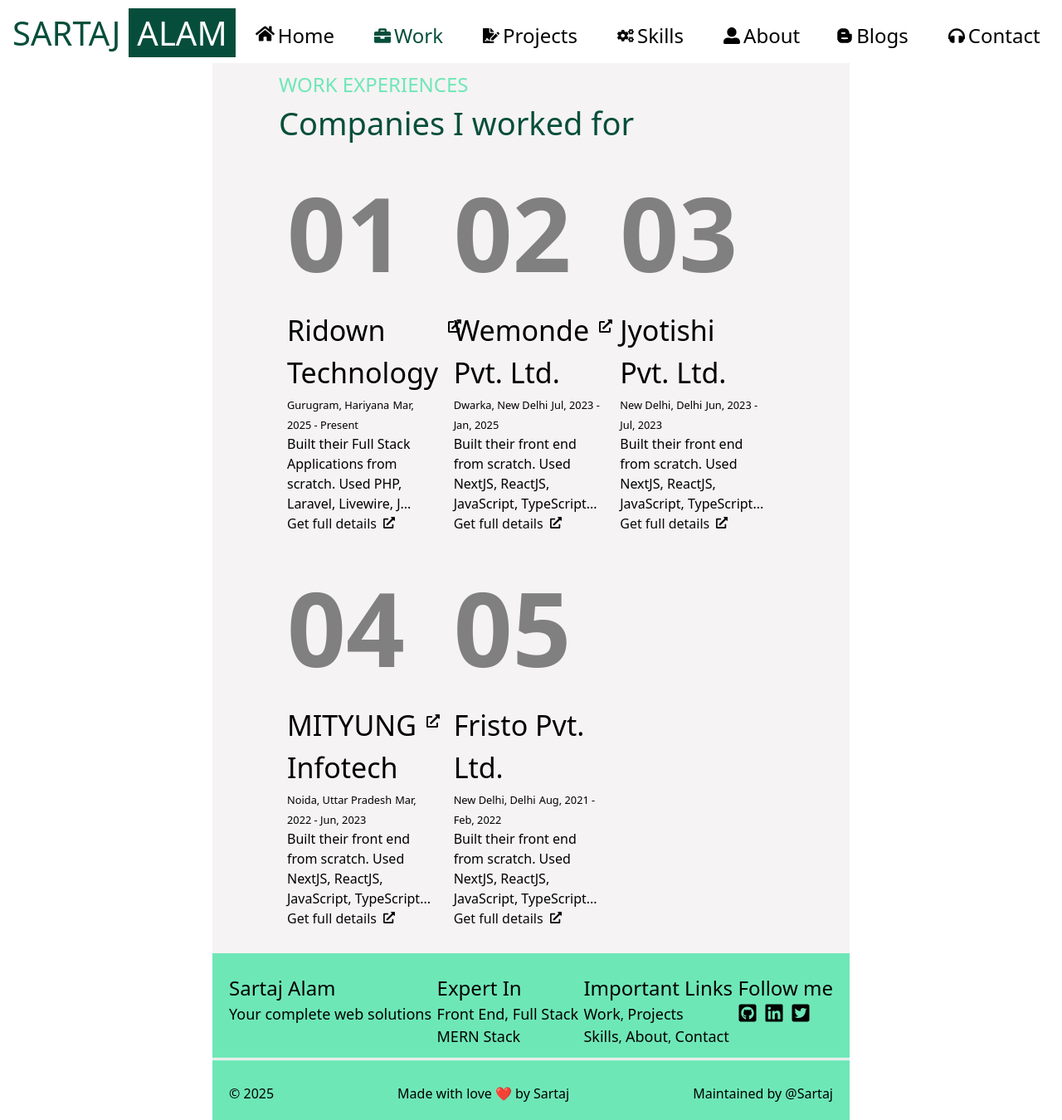
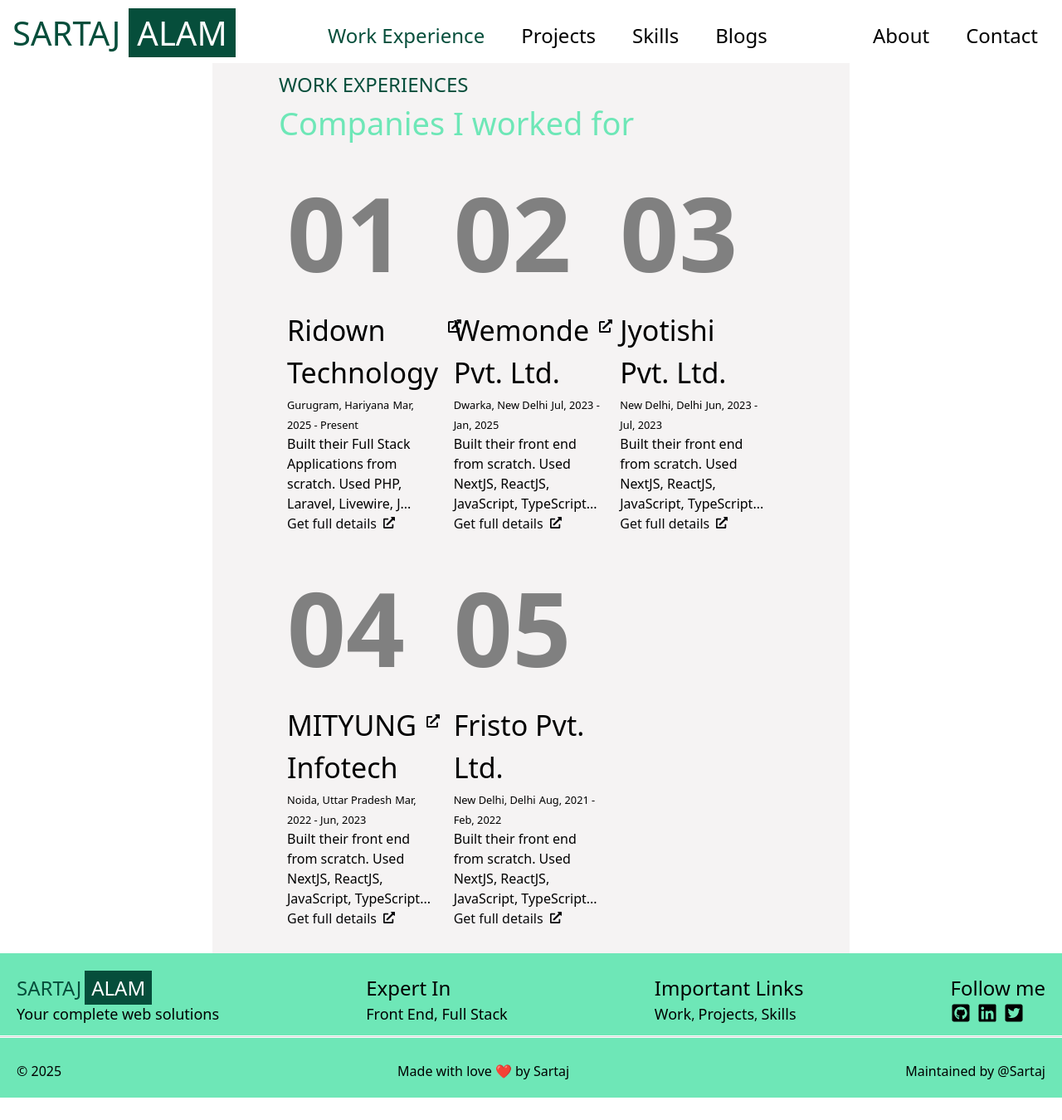
Before and after one commit to sak03/sartaj.dev, a Next.js app: page /work-experience in a window 1280 px wide. Shown: the whole page at 83% size. After the commit the page ends 1323 px from the top, so only its background shows below. Built offline with nearby package versions, Linux system fonts and the light colour scheme.

Commit message:
home work exp fixed

```diff
--- a/src/app/layout.js
+++ b/src/app/layout.js
@@ -122,8 +122,10 @@
                     </div>
                     <main id="main-content" className="layout-section main-content-centered" tabIndex={-1}>
                         {children}
+                    </main>
+                    <div className="layout-footer">
                         <Footer />
-                    </main>
+                    </div>
                 </div>
             </body>
         </html>
--- a/src/components/Footer.js
+++ b/src/components/Footer.js
@@ -1,3 +1,4 @@
+import Link from 'next/link';
 import React from 'react'
 import { FaGithubSquare, FaLinkedin, FaTwitterSquare } from "react-icons/fa";
 
@@ -7,20 +8,22 @@
     <footer className='bg-white' role="contentinfo" aria-label="Site Footer">
       <div className='px-5 footer-section py-3'>
         <div className='mt-3'>
-          <h3 className='footer-item'>Sartaj Alam</h3>
+          <div className="header-brand-part flex items-center pointer">
+            <Link href={'/'} className="pointer footer-brand-name" aria-label="Go to homepage">
+              <span className='footer-brand-name1'>SARTAJ</span><span className='footer-brand-name2 ml-1 px-2 py-1'>ALAM</span>
+            </Link>
+          </div>
           <p className='footer-sub-item'>Your complete web solutions</p>
         </div>
         <div className='mt-3'>
           <h3 className='footer-item'>Expert In</h3>
           <p className='footer-sub-item'>Front End, Full Stack</p>
-          <p className='footer-sub-item'>MERN Stack</p>
         </div>
         <div className='mt-3'>
           <h3 className='footer-item'>Important Links</h3>
           <nav aria-label="Footer Important Links">
             <ul>
-              <li><a href="/work-experience" className='footer-sub-item'>Work</a>, <a href="/projects" className='footer-sub-item'>Projects</a></li>
-              <li><a href="/skills" className='footer-sub-item'>Skills</a>, <a href="/about" className='footer-sub-item'>About</a>, <a href="/contact" className='footer-sub-item'>Contact</a></li>
+              <li><a href="/work-experience" className='footer-sub-item'>Work</a>, <a href="/projects" className='footer-sub-item'>Projects</a>, <a href="/skills" className='footer-sub-item'>Skills</a></li>
             </ul>
           </nav>
         </div>
--- a/src/components/Header.js
+++ b/src/components/Header.js
@@ -1,7 +1,6 @@
 "use client"
 import Link from 'next/link';
 import { usePathname } from 'next/navigation';
-import { FaBriefcase, FaCogs, FaFileSignature, FaHeadphones, FaHome, FaUserAlt, FaBloggerB } from "react-icons/fa";
 import MobileSidebar from './MobileSidebar';
 
 
@@ -11,30 +10,34 @@
   return (
     <header className='header-brand' role="banner" aria-label="Site Header">
       <nav aria-label="Main Navigation" role="navigation" className="w-full flex items-center justify-between">
-        <Link href={'/'} className="pointer brand-name" aria-label="Go to homepage">
-          <span className='brand-name1'>SARTAJ</span><span className='brand-name2'>ALAM</span>
-        </Link>
+        {/* Brand */}
+        <div className="header-brand-part flex items-center pointer">
+          <Link href={'/'} className="pointer brand-name" aria-label="Go to homepage">
+            <span className='brand-name1'>SARTAJ</span><span className='brand-name2'>ALAM</span>
+          </Link>
+        </div>
+        {/* Center: Work, Projects, Skills, Blogs */}
         <div className='flex my-2 header-item-div' role="menubar">
-          <Link href={'/'} legacyBehavior>
-            <a role="menuitem" tabIndex={0} aria-current={pathName === '/' ? 'page' : undefined} className={`header-item${pathName === '/' ? "-active" : ""} flex`}> <FaHome className='mt-1 mx-1' style={{ fontSize: "23px" }} /> Home </a>
-          </Link>
           <Link href={'/work-experience'} legacyBehavior>
-            <a role="menuitem" tabIndex={0} aria-current={pathName === '/work-experience' ? 'page' : undefined} className={`header-item${pathName === '/work-experience' ? "-active" : ""} mx-1 flex`}><FaBriefcase className='mt-2 mx-1' style={{ fontSize: "20px" }} /> Work</a>
+            <a role="menuitem" tabIndex={0} aria-current={pathName === '/work-experience' ? 'page' : undefined} className={`header-item${pathName === '/work-experience' ? "-active" : ""} mx-1 flex`}>Work Experience</a>
           </Link>
           <Link href={'/projects'} legacyBehavior>
-            <a role="menuitem" tabIndex={0} aria-current={pathName === '/projects' ? 'page' : undefined} className={`header-item${pathName === '/projects' ? "-active" : ""} flex`}><FaFileSignature className='mt-2 mx-1' style={{ fontSize: "20px" }} /> Projects</a>
+            <a role="menuitem" tabIndex={0} aria-current={pathName === '/projects' ? 'page' : undefined} className={`header-item${pathName === '/projects' ? "-active" : ""} flex`}>Projects</a>
           </Link>
           <Link href={'/skills'} legacyBehavior>
-            <a role="menuitem" tabIndex={0} aria-current={pathName === '/skills' ? 'page' : undefined} className={`header-item${pathName === '/skills' ? "-active" : ""} mx-1 flex`}><FaCogs className='mt-2 mx-1' style={{ fontSize: "20px" }} /> Skills</a>
-          </Link>
-          <Link href={'/about'} legacyBehavior>
-            <a role="menuitem" tabIndex={0} aria-current={pathName === '/about' ? 'page' : undefined} className={`header-item${pathName === '/about' ? "-active" : ""} flex`}><FaUserAlt className='mt-2 mx-1' style={{ fontSize: "20px" }} /> About</a>
+            <a role="menuitem" tabIndex={0} aria-current={pathName === '/skills' ? 'page' : undefined} className={`header-item${pathName === '/skills' ? "-active" : ""} mx-1 flex`}>Skills</a>
           </Link>
           <Link href={'/blogs'} legacyBehavior>
-            <a role="menuitem" tabIndex={0} aria-current={pathName === '/blogs' ? 'page' : undefined} className={`header-item${pathName === '/blogs' ? "-active" : ""} flex`}><FaBloggerB className='mt-2 mx-1' style={{ fontSize: "20px" }} /> Blogs</a>
+            <a role="menuitem" tabIndex={0} aria-current={pathName === '/blogs' ? 'page' : undefined} className={`header-item${pathName === '/blogs' ? "-active" : ""} flex`}>Blogs</a>
+          </Link>
+        </div>
+        {/* Right: About, Contact */}
+        <div className='flex my-2 header-item-div' role="menubar">
+          <Link href={'/about'} legacyBehavior>
+            <a role="menuitem" tabIndex={0} aria-current={pathName === '/about' ? 'page' : undefined} className={`header-item${pathName === '/about' ? "-active" : ""} flex`}>About</a>
           </Link>
           <Link href={'/contact'} legacyBehavior>
-            <a role="menuitem" tabIndex={0} aria-current={pathName === '/contact' ? 'page' : undefined} className={`header-item${pathName === '/contact' ? "-active" : ""} mx-1 flex`}><FaHeadphones className='mt-2 mx-1' style={{ fontSize: "20px" }} /> Contact</a>
+            <a role="menuitem" tabIndex={0} aria-current={pathName === '/contact' ? 'page' : undefined} className={`header-item${pathName === '/contact' ? "-active" : ""} mx-1 flex`}>Contact</a>
           </Link>
         </div>
         <div className='header-hamberger'>
--- a/src/scss/_footer.scss
+++ b/src/scss/_footer.scss
@@ -27,7 +27,21 @@
     }
 }
 
+.footer-brand-name {
+    font-size: 24px;
+    color: $theme-dark-text;
+}
 
+.footer-brand-name .footer-brand-name1 {
+    font-size: 24px;
+    color: $theme-dark-text;
+}
+
+.footer-brand-name .footer-brand-name2 {
+    font-size: 24px;
+    color: $light-text;
+    background-color: $theme-dark-text;
+}
 
 .footer-item {
     color: $dark-text;
--- a/src/scss/_header.scss
+++ b/src/scss/_header.scss
@@ -70,7 +70,8 @@
         justify-content: space-between;
         padding: 5px;
         background-color: #fff;
-        z-index: 999;
+        z-index: 9999;
+        position: relative;
     }
 
     .brand-name {
--- a/src/scss/_home.scss
+++ b/src/scss/_home.scss
@@ -39,13 +39,13 @@
     .work-title {
         font-size: 18px;
         font-weight: 500;
-        color: $theme-light-text;
+        color: $theme-dark-text;
     }
 
     .work-subtitle {
         font-size: 28px;
         font-weight: 500;
-        color: $theme-dark-text;
+        color: $theme-light-text;
     }
 
     .exp-count {
@@ -74,25 +74,71 @@
         .work-card {
             position: relative;
             width: 100%;
-            padding: 10px;
+            padding: 32px 24px 24px 24px;
             background: #fff;
             overflow: hidden;
+            border-radius: 16px;
+            box-shadow: 0 2px 8px rgba(0,0,0,0.04);
+            margin-bottom: 24px;
+            min-height: 160px;
+            display: flex;
+            align-items: center;
         }
 
-        /* For the background number */
-        .exp-count {
+        /* Add margin-top to the first work-card to avoid header overlap */
+        .work-card-body .work-card:first-child {
+            margin-top: 5.5rem;
+        }
+        .work-card-custom {
+            display: flex;
+            align-items: center;
+            position: relative;
+        }
+        .exp-bg-number {
+            position: relative;
+        }
+        .exp-bg-number::before {
+            content: attr(data-bgnum);
             position: absolute;
-            top: 50%;
-            left: 50%;
-            transform: translate(-50%, -50%);
-            font-size: 100px;
-            /* adjust as needed */
-            color: rgba(0, 0, 0, 0.05);
-            /* black with 5% opacity */
+            top: 0;
+            left: 0;
+            width: 100%;
+            height: 100%;
+            display: flex;
+            align-items: center;
+            justify-content: center;
+            font-size: 11vw;
+            color: rgba(0, 0, 0, 0.13);
             z-index: 0;
             pointer-events: none;
             user-select: none;
-            font-weight: 800;
+            font-weight: 900;
+            text-align: center;
+            line-height: 1;
+        }
+
+@media (min-width: 1025px) {
+    .exp-bg-number::before {
+        font-size: 13rem !important;
+        color: rgba(0, 0, 0, 0.13) !important;
+        opacity: 1 !important;
+        display: flex !important;
+        align-items: center !important;
+        justify-content: center !important;
+    }
+    .work-card {
+        overflow: visible;
+    }
+}
+        .work-card-content {
+            position: relative;
+            z-index: 1;
+            width: 100%;
+        }
+        .work-card-content {
+            position: relative;
+            z-index: 1;
+            width: 100%;
         }
 
     // home projects style
@@ -254,13 +300,13 @@
     .work-title {
         font-size: 24px;
         font-weight: 500;
-        color: $theme-light-text;
+        color: $theme-dark-text;
     }
 
     .work-subtitle {
         font-size: 38px;
         font-weight: 500;
-        color: $theme-dark-text;
+        color: $theme-light-text;
     }
 
     .exp-count {
--- a/src/scss/_layout.scss
+++ b/src/scss/_layout.scss
@@ -1,3 +1,9 @@
+/* Footer full width like header */
+.layout-footer {
+    width: 100vw;
+    left: 0;
+    position: relative;
+}
 /* Ensure landing section is always full width */
 @media (min-width: 1025px) {
     .landing-full-width {
@@ -10,6 +16,7 @@
      position: fixed;
      top: 0px;
      width: 100vw;
+     z-index: 9999!important;
  }
 
 /* Mobile Stye */
```
Also changed, not shown: src/components/home/HomeWorkExp.js (+17 -6 lines), src/components/home/Landing.js (+35 -17 lines).
